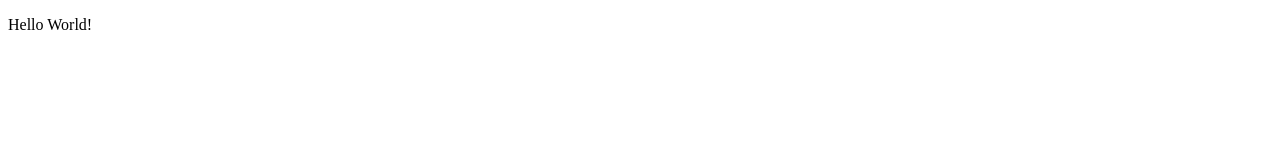
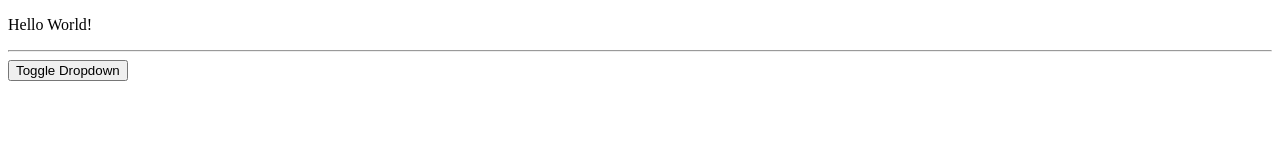
Before and after one commit to rendrazuriansyah/alpinejs-fundamentals, a plain HTML site: page index.html in a window 1280 px wide. Drawn offline with nearby package versions, Linux system fonts and the light colour scheme.

Commit message:
feat: add Alpine.js attribute examples
Enhance `index.html` by adding examples of common Alpine.js attributes:
- `x-on`: Used for toggling a dropdown menu.
- `x-show`: Demonstrates conditional rendering for dropdown contents.

```diff
--- a/index.html
+++ b/index.html
@@ -16,5 +16,11 @@
 		<div x-data="{ greeting: 'Hello World!'}">
 			<p x-text="greeting"></p>
 		</div>
+		<hr />
+		<div x-data="{ open: false }">
+			<button x-on:click="open = ! open">Toggle Dropdown</button>
+
+			<div x-show="open">Dropdown Contents...</div>
+		</div>
 	</body>
 </html>
```
